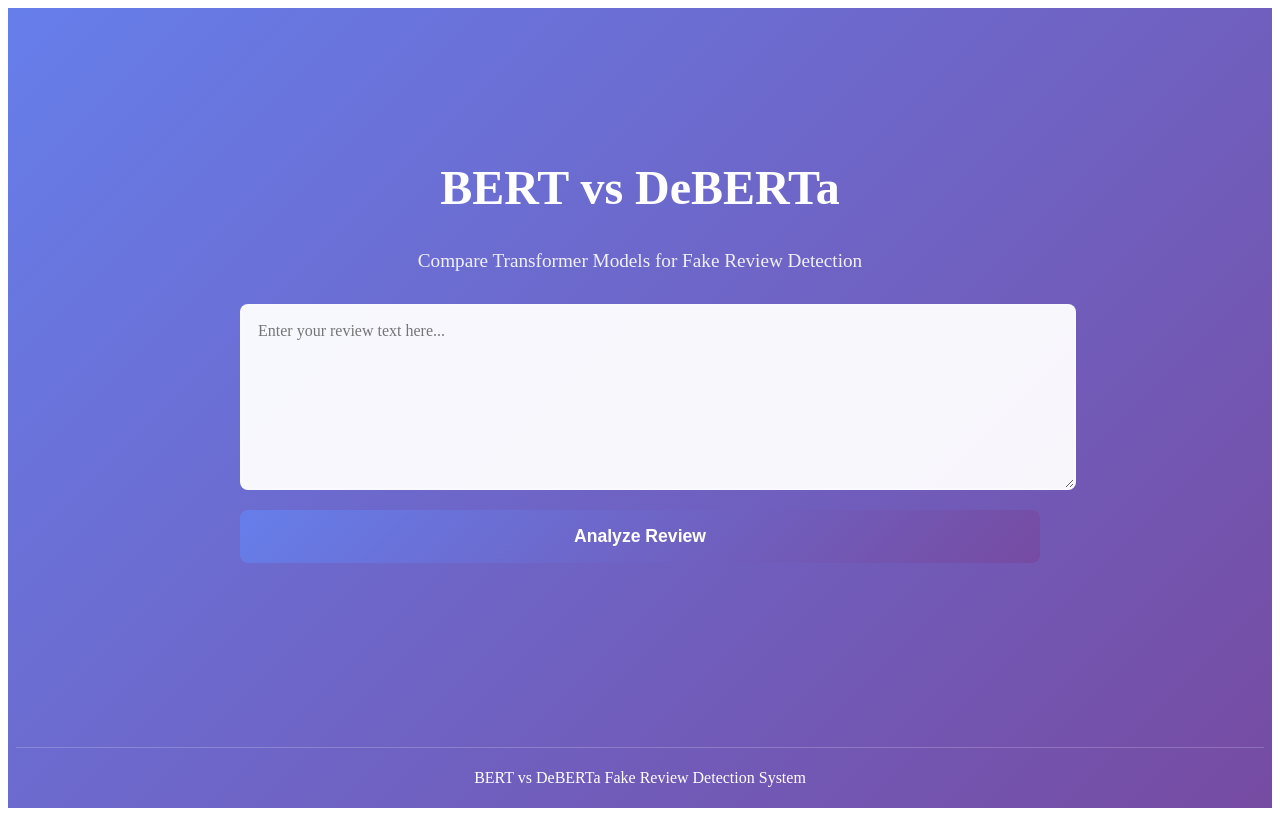
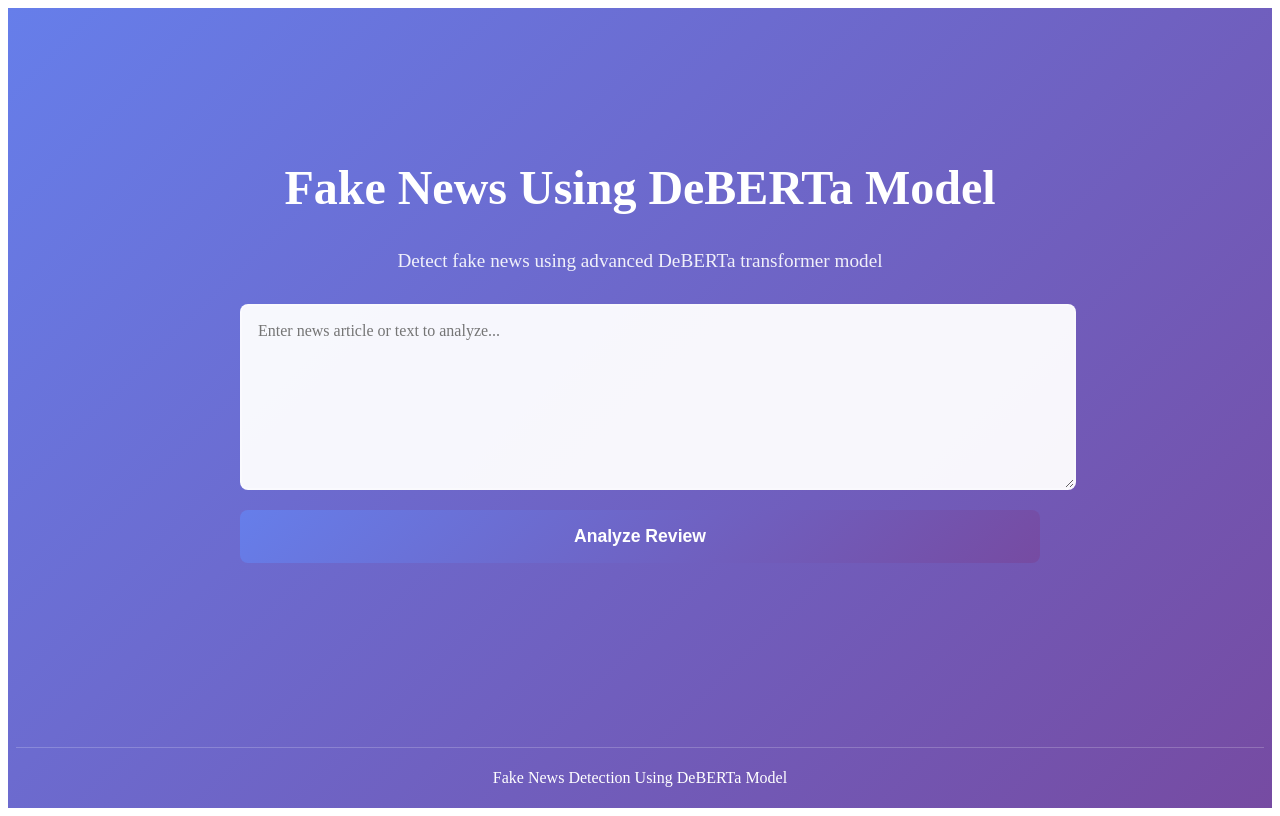
Before and after one commit to imperfect0007/fakefrontend, a Next.js app: page / in a window 1280 px wide. Built offline with nearby package versions, Linux system fonts and the light colour scheme.

Commit message:
Update index.js

```diff
--- a/pages/index.js
+++ b/pages/index.js
@@ -58,23 +58,23 @@ export default function Home() {
   return (
     <div className={styles.container}>
       <Head>
-        <title>BERT vs DeBERTa - Fake Review Detection</title>
-        <meta name="description" content="Compare BERT and DeBERTa models for fake review detection" />
+        <title>Fake News Using DeBERTa Model</title>
+        <meta name="description" content="Fake news detection using DeBERTa model" />
         <link rel="icon" href="/favicon.ico" />
       </Head>
 
       <main className={styles.main}>
         <h1 className={styles.title}>
-          BERT vs DeBERTa
+          Fake News Using DeBERTa Model
         </h1>
         <p className={styles.description}>
-          Compare Transformer Models for Fake Review Detection
+          Detect fake news using advanced DeBERTa transformer model
         </p>
 
         <div className={styles.inputSection}>
           <textarea
             className={styles.textarea}
-            placeholder="Enter your review text here..."
+            placeholder="Enter news article or text to analyze..."
             value={text}
             onChange={(e) => setText(e.target.value)}
             rows={6}
@@ -152,7 +152,7 @@ export default function Home() {
       </main>
 
       <footer className={styles.footer}>
-        <p>BERT vs DeBERTa Fake Review Detection System</p>
+        <p>Fake News Detection Using DeBERTa Model</p>
       </footer>
     </div>
   );
```
